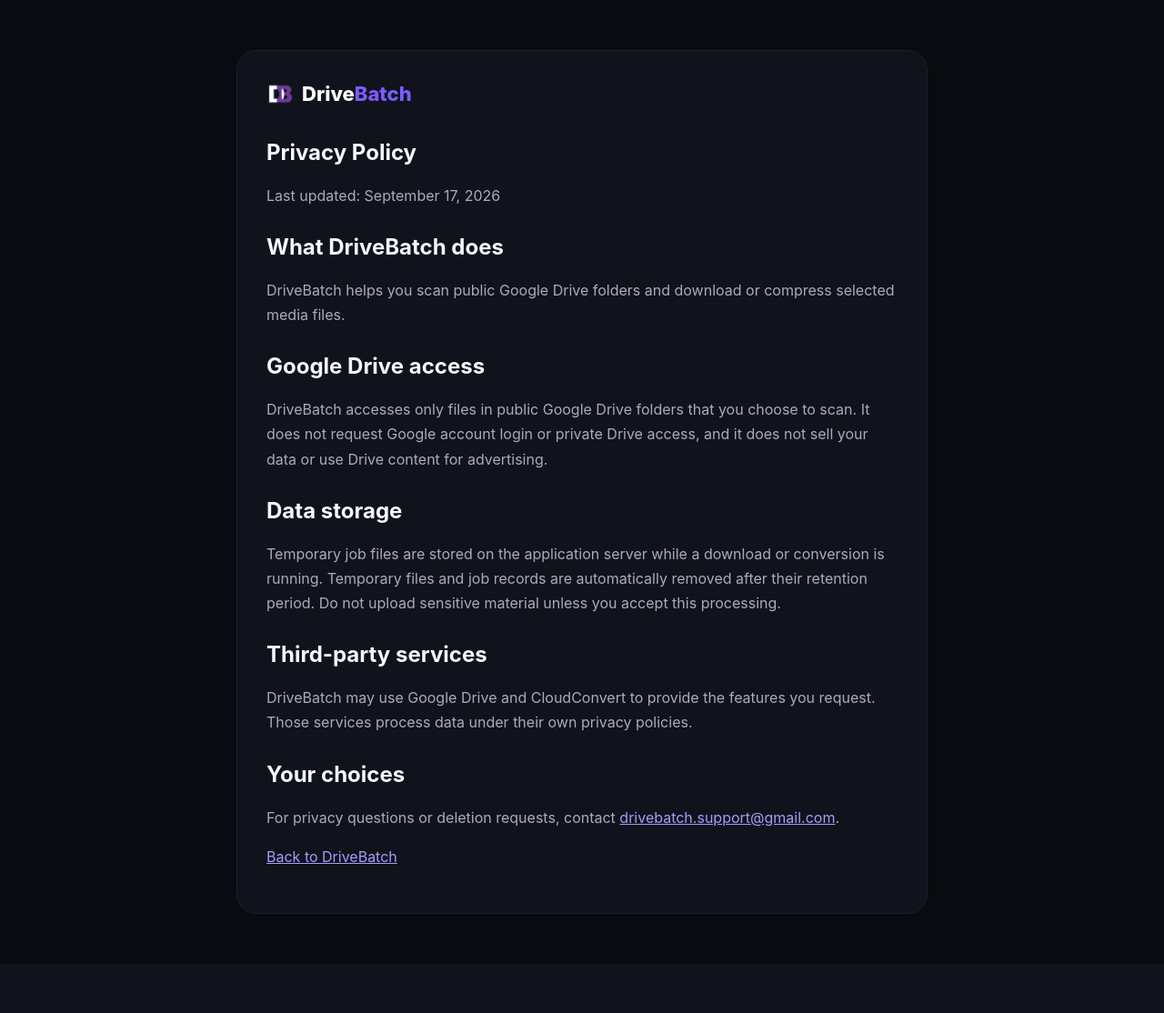
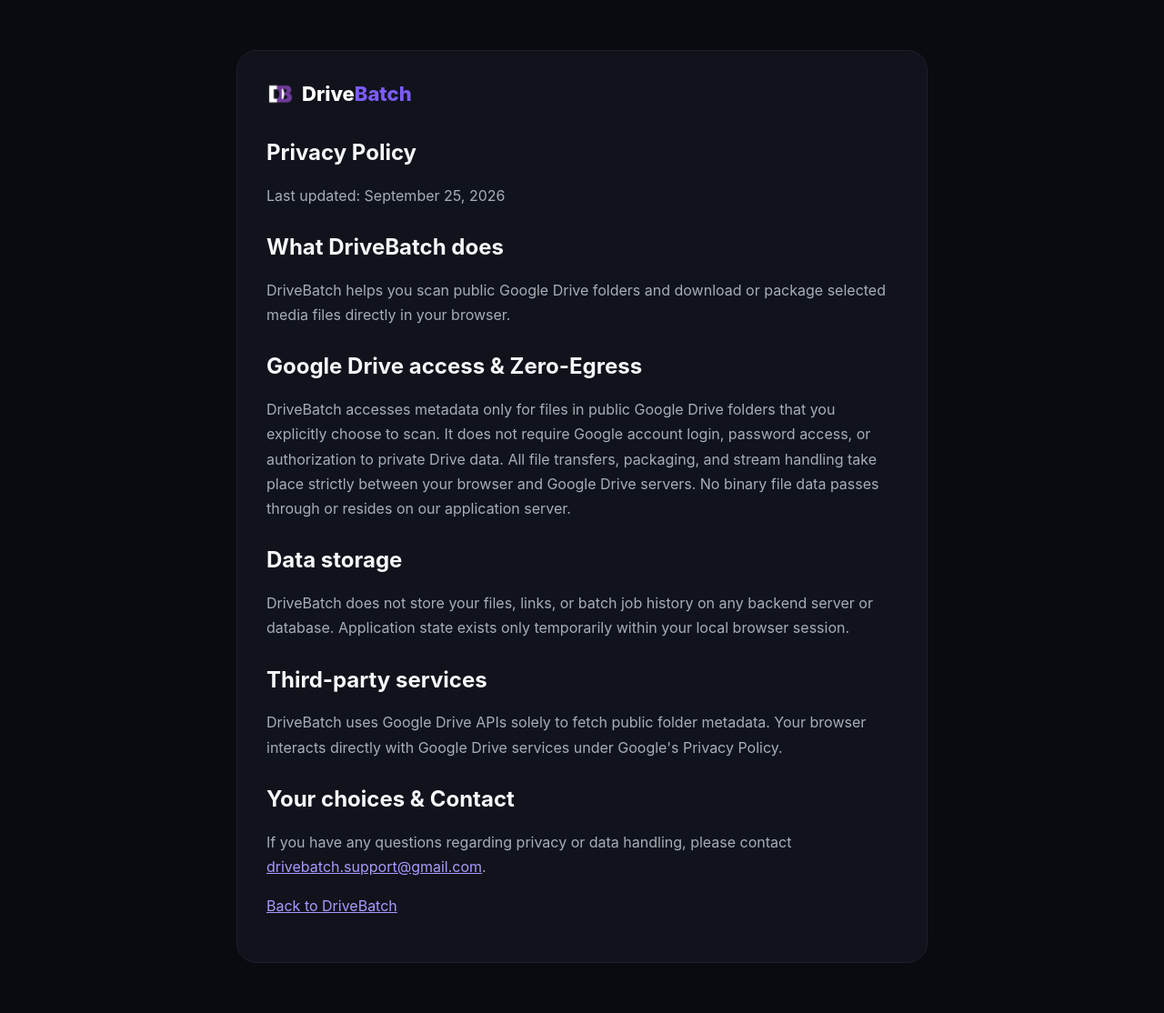
Before and after one commit to rikoruko/drivebatch, a Flask app: template templates/privacy.html in a window 1280 px wide. Shown: the whole page at 91% size. Before the commit the page ends 1060 px from the top, so only its background shows below. Run offline with Flask 3, Linux system fonts and the light colour scheme; the template is opened without the code that fills it, so the values that code supplies are empty; some libraries are stand-ins or nearby versions.

Commit message:
Update privacy.html

```diff
--- a/templates/privacy.html
+++ b/templates/privacy.html
@@ -11,26 +11,27 @@
   <main>
     <section class="card legal-page">
       <a class="logo" href="/">
-        <img class="logo-mark" src="/static/drivebatch-logo.png" alt="">
+        <img class="logo-mark" src="/static/drivebatch-logo.png" alt="DriveBatch Logo">
         <span class="logo-word">Drive<span>Batch</span></span>
       </a>
+
       <h1>Privacy Policy</h1>
-      <p>Last updated: September 17, 2026</p>
+      <p>Last updated: September 25, 2026</p>
 
       <h2>What DriveBatch does</h2>
-      <p>DriveBatch helps you scan public Google Drive folders and download or compress selected media files.</p>
+      <p>DriveBatch helps you scan public Google Drive folders and download or package selected media files directly in your browser.</p>
 
-      <h2>Google Drive access</h2>
-      <p>DriveBatch accesses only files in public Google Drive folders that you choose to scan. It does not request Google account login or private Drive access, and it does not sell your data or use Drive content for advertising.</p>
+      <h2>Google Drive access & Zero-Egress</h2>
+      <p>DriveBatch accesses metadata only for files in public Google Drive folders that you explicitly choose to scan. It does not require Google account login, password access, or authorization to private Drive data. All file transfers, packaging, and stream handling take place strictly between your browser and Google Drive servers. No binary file data passes through or resides on our application server.</p>
 
       <h2>Data storage</h2>
-      <p>Temporary job files are stored on the application server while a download or conversion is running. Temporary files and job records are automatically removed after their retention period. Do not upload sensitive material unless you accept this processing.</p>
+      <p>DriveBatch does not store your files, links, or batch job history on any backend server or database. Application state exists only temporarily within your local browser session.</p>
 
       <h2>Third-party services</h2>
-      <p>DriveBatch may use Google Drive and CloudConvert to provide the features you request. Those services process data under their own privacy policies.</p>
+      <p>DriveBatch uses Google Drive APIs solely to fetch public folder metadata. Your browser interacts directly with Google Drive services under Google's Privacy Policy.</p>
 
-      <h2>Your choices</h2>
-      <p>For privacy questions or deletion requests, contact <a href="mailto:drivebatch.support@gmail.com">drivebatch.support@gmail.com</a>.</p>
+      <h2>Your choices & Contact</h2>
+      <p>If you have any questions regarding privacy or data handling, please contact <a href="mailto:drivebatch.support@gmail.com">drivebatch.support@gmail.com</a>.</p>
 
       <p><a href="/">Back to DriveBatch</a></p>
     </section>
```
